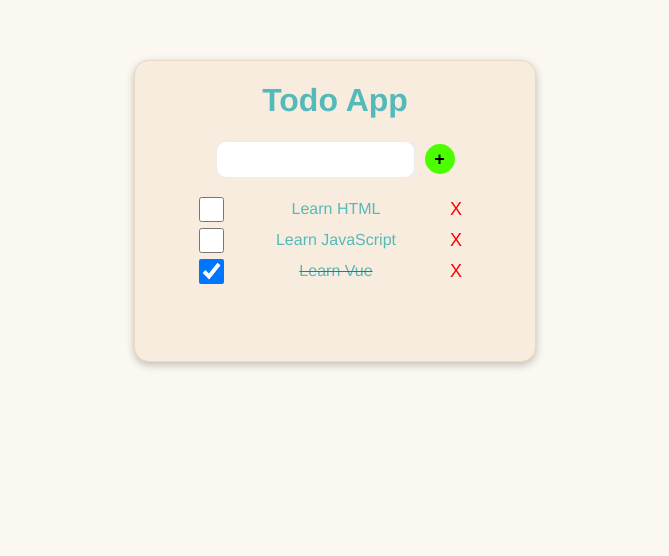
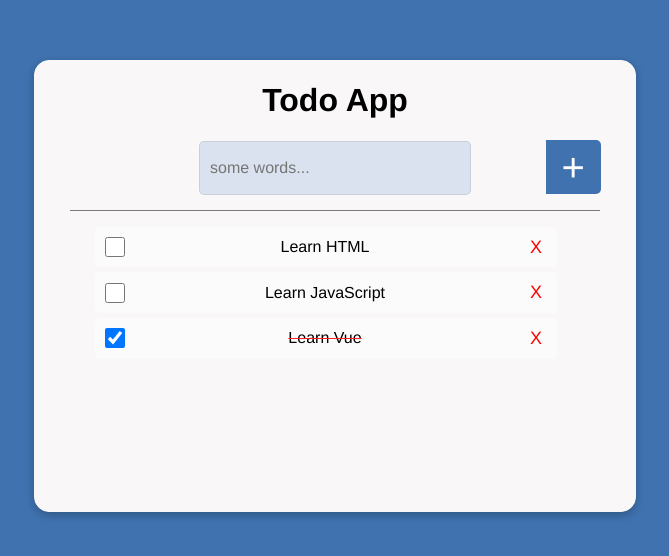
Before and after one commit to denizyoldas/vue-todo-app, a Vue app: page / in a window 1280 px wide. Shown: the top 556 px of the page, without its empty margins (305-974 px from the left). Built offline with nearby package versions, Linux system fonts and the light colour scheme.

Commit message:
design for figma

```diff
--- a/src/App.vue
+++ b/src/App.vue
@@ -2,6 +2,7 @@
   <Layout>
     <h1>Todo App</h1>
     <AddTodo />
+    <div class="line"></div>
     <TodoList />
   </Layout>
 </template>
@@ -18,10 +19,11 @@ export default {
 </script>
 
 <style>
+@import "./styles/normalize.css";
+
 body {
   margin: 0px;
-  background-color: #fbf8f1;
-  color: #54bab9;
+  background-color: #3f72af;
 }
 
 #app {
@@ -31,4 +33,12 @@ body {
   text-align: center;
   margin-top: 60px;
 }
+
+.line {
+  padding: 0 15px;
+  width: 500px;
+  height: 1px;
+  background-color: rgba(0, 0, 0, 0.5);
+  margin: 0 auto;
+}
 </style>
--- a/src/components/AddTodo.vue
+++ b/src/components/AddTodo.vue
@@ -10,6 +10,17 @@ export default {
   methods: {
     ...mapActions(["addTodo"]),
     add() {
+      const checkString = this.newTodo.replace(/\s/g, "").length;
+      if (!checkString) {
+        alert("this is not empty");
+        return;
+      }
+
+      if (checkString > 25) {
+        alert("too many " + checkString + " characters");
+        return;
+      }
+
       this.addTodo(this.newTodo);
       this.newTodo = "";
     },
@@ -19,7 +30,13 @@ export default {
 
 <template>
   <div class="add-wrapper">
-    <input type="text" name="title" v-model="newTodo" @keydown.enter="add" />
+    <input
+      type="text"
+      name="title"
+      v-model="newTodo"
+      @keydown.enter="add"
+      placeholder="some words..."
+    />
     <button @click="add" class="success-button">+</button>
   </div>
 </template>
@@ -29,12 +46,16 @@ export default {
   display: flex;
   justify-content: center;
   align-items: center;
+  padding-bottom: 15px;
 }
 
 .add-wrapper input[type="text"] {
-  border-radius: 10px;
-  border: 1px solid rgba(228, 221, 221, 0.596);
+  border-radius: 5px;
+  border: 1px solid rgba(177, 177, 177, 0.4);
   padding: 10px;
+  width: 250px;
+  height: 32px;
+  background-color: #dbe2ef;
 }
 
 .add-wrapper input[type="text"]:focus {
@@ -42,13 +63,17 @@ export default {
 }
 
 .success-button {
-  margin-left: 10px;
-  background-color: rgb(75, 255, 0);
+  background-color: #3f72af;
+  color: #fff;
   border: none;
-  font-size: 18px;
-  font-weight: bolder;
-  height: 30px;
-  width: 30px;
-  border-radius: 25px;
+  font-size: 40px;
+  position: absolute;
+  width: 55px;
+  height: 54px;
+  border-top-right-radius: 5px;
+  border-bottom-right-radius: 5px;
+  left: 850.69px;
+  top: 139.6px;
+  cursor: pointer;
 }
 </style>
--- a/src/components/MainLayout.vue
+++ b/src/components/MainLayout.vue
@@ -18,12 +18,21 @@ export default {};
   justify-content: center;
 }
 
-.card {
+/* .card {
   background-color: #f7ecde;
   border-radius: 15px;
   border: 1px solid #e9dac1;
   width: 400px;
-  height: 300px;
+  height: 320px;
+  box-shadow: rgba(0, 0, 0, 0.24) 0px 3px 8px;
+} */
+
+.card {
+  background-color: #f9f7f7;
+  border-radius: 15px;
+  border: 1px solid #f9f7f7;
+  width: 600px;
+  height: 450px;
   box-shadow: rgba(0, 0, 0, 0.24) 0px 3px 8px;
 }
 </style>
--- a/src/components/TodoItem.vue
+++ b/src/components/TodoItem.vue
@@ -1,7 +1,7 @@
 <template>
   <div class="item-wrapper" :class="{ shake: removeAnimation }">
     <input type="checkbox" v-model="isDone" @click="doneHand" />
-    <span :class="{ done: isDone }">{{ text }}</span>
+    <span :class="{ done: isDone }" class="item-text">{{ text }}</span>
     <button class="close" @click="remove(id)">X</button>
   </div>
 </template>
@@ -42,11 +42,20 @@ export default {
   justify-content: space-between;
   align-items: center;
   width: 85%;
+  border-radius: 5px;
+  background-color: rgba(255, 255, 255, 0.5);
+  padding: 5px 10px;
+  margin-bottom: 5px;
+  word-break: break-all;
 }
 
 .item-wrapper input {
-  height: 25px;
-  width: 25px;
+  height: 20px;
+  width: 20px;
+}
+
+.item-wrapper .item-text {
+  font-weight: 500;
 }
 
 .shake {
--- a/src/components/TodoList.vue
+++ b/src/components/TodoList.vue
@@ -34,7 +34,7 @@ export default {
 }
 
 .list ul {
-  height: 150px;
+  height: 160px;
   overflow-y: auto;
   text-decoration: none;
   scroll-snap-type: y mandatory;
```
